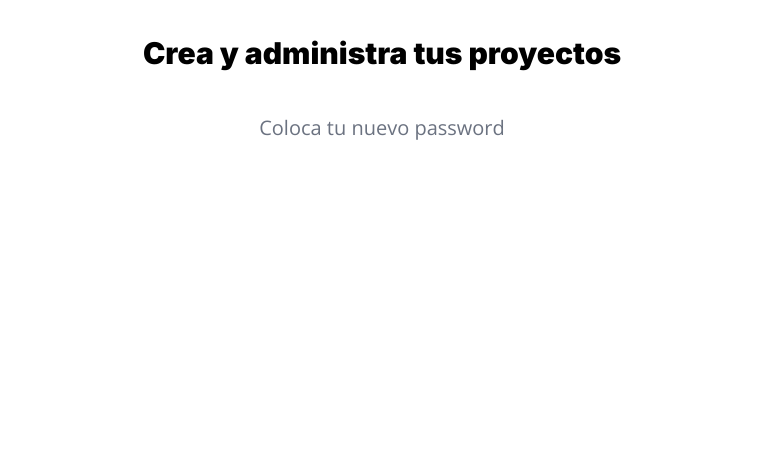
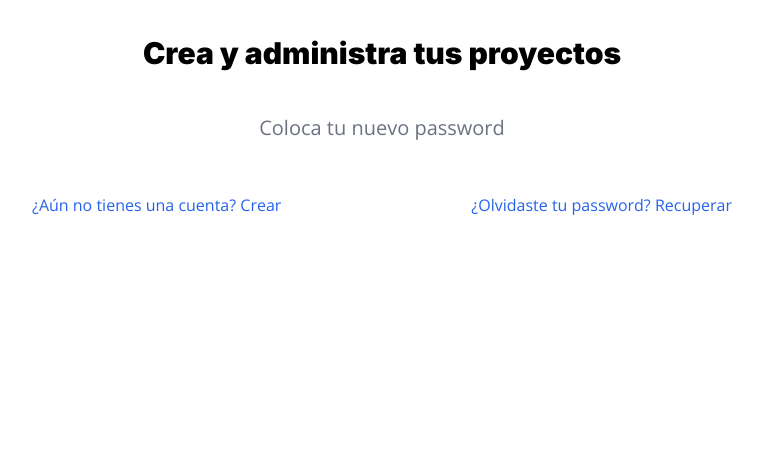
Before and after one commit to colidom/UpTaskMVC, a PHP site: the page made by views/auth/restablecer.php in a window 1280 px wide. Shown: the part 169-643 px from the top of the page, without its empty margins (258-1018 px from the left). Run offline with PHP 8.4, Linux system fonts and the light colour scheme; the template is opened without the code that fills it, so the values that code supplies are empty.

Commit message:
Ocultando solamente el formulario

```diff
--- a/views/auth/restablecer.php
+++ b/views/auth/restablecer.php
@@ -14,10 +14,10 @@
 
                 <input type="submit" class="boton" value="Guardar password">
             </form>
-            <div class="acciones">
-                <a href="/crear">¿Aún no tienes una cuenta? Crear</a>
-                <a href="/olvide">¿Olvidaste tu password? Recuperar</a>
-            </div>
         <?php } ?>
+        <div class="acciones">
+            <a href="/crear">¿Aún no tienes una cuenta? Crear</a>
+            <a href="/olvide">¿Olvidaste tu password? Recuperar</a>
+        </div>
     </div><!-- .contenedor-sm -->
 </div>
```
